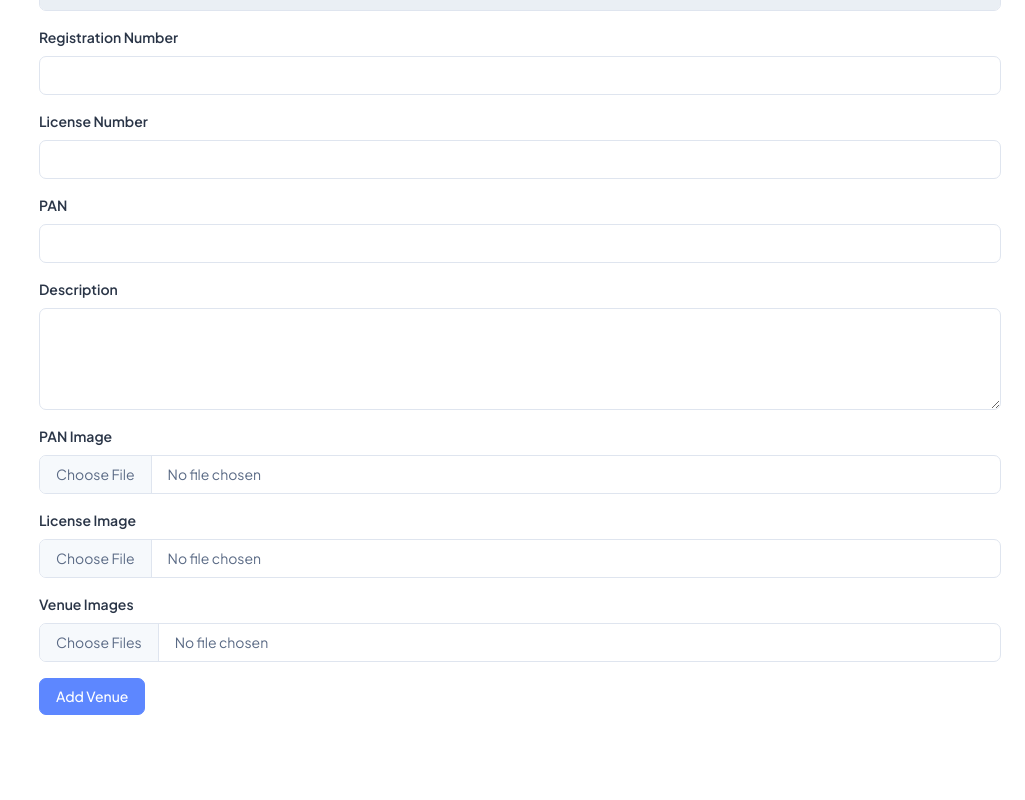
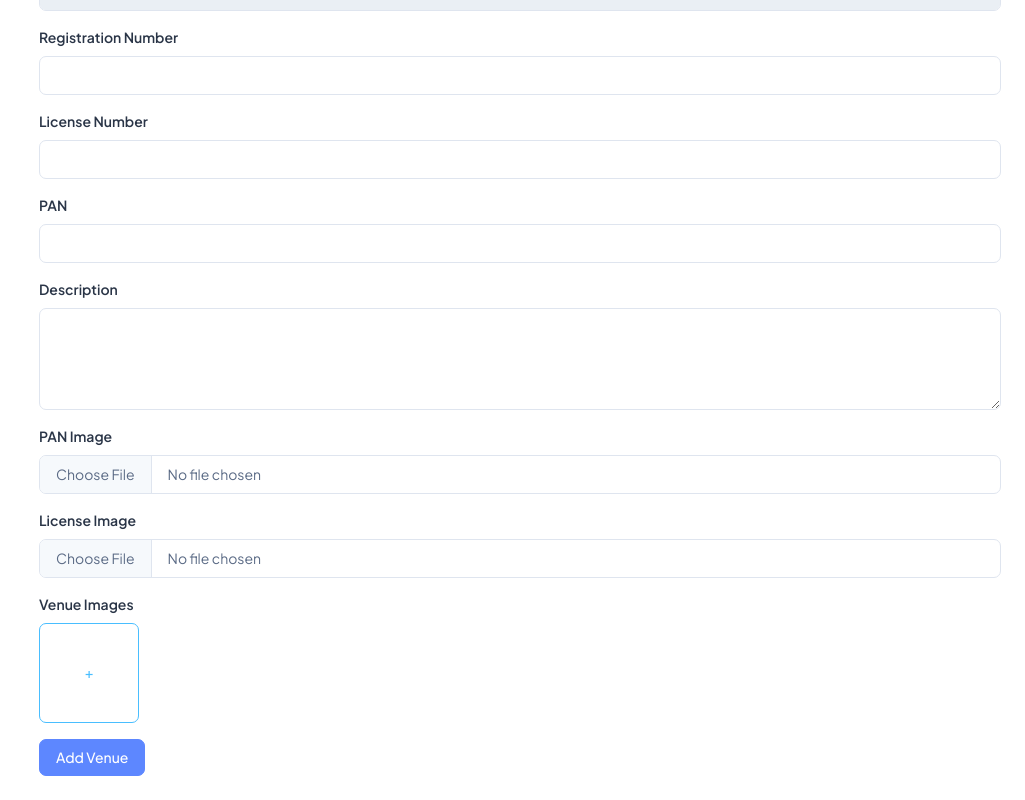
Before and after one commit to khadkaabhishek07/BBAngular, an Angular app: page /addvenue in a window 1280 px wide. Shown: the part 1262-2062 px from the top of the page, without its empty margins (255-1280 px from the left). Before the commit the page ends 2001 px from the top, so only its background shows below. Built offline with nearby package versions, Linux system fonts and the light colour scheme.

Commit message:
venue_image_add

```diff
--- a/src/app/add-venue/add-venue.component.html
+++ b/src/app/add-venue/add-venue.component.html
@@ -99,11 +99,45 @@
                         <label for="licenseImage" class="form-label">License Image</label>
                         <input type="file" id="licenseImage" (change)="onLicenseImageChange($event)" class="form-control" required>
                     </div>
+                    <!-- <div class="mb-3">
+                        <label for="venueImages" class="form-label">Venue Images</label>
+                        <input type="file" id="venueImages" (change)="onVenueImagesChange($event)" class="form-control" multiple>
+                    </div> -->
                     <div class="mb-3">
                         <label for="venueImages" class="form-label">Venue Images</label>
-                        <input type="file" id="venueImages" (change)="onVenueImagesChange($event)" class="form-control" multiple>
-                    </div>
-                    <button type="submit" class="btn btn-primary">Add Venue</button>
+                        <div class="d-flex flex-wrap gap-2">
+                          <!-- Display previews -->
+                          <div *ngFor="let image of venueImages; let i = index" class="position-relative">
+                            <img [src]="image.preview" alt="Venue Image" class="img-thumbnail" style="width: 100px; height: 100px; object-fit: cover;">
+                            <button
+                              type="button"
+                              class="btn-close position-absolute top-0 end-0"
+                              (click)="removeImage(i)"
+                              style="background-color: white;"
+                            ></button>
+                          </div>
+                          <!-- Add image button -->
+                          <div>
+                            <label for="addVenueImage" class="btn btn-outline-secondary d-flex justify-content-center align-items-center" style="width: 100px; height: 100px;">
+                              <span>+</span>
+                            </label>
+                            <input
+                              type="file"
+                              id="addVenueImage"
+                              (change)="addVenueImages($event)"
+                              class="d-none"
+                              multiple
+                            />
+                          </div>
+                        </div>
+                      </div>
+
+                    <!-- <button type="submit" class="btn btn-primary">Add Venue</button> -->
+                    <button type="submit" class="btn btn-primary" [disabled]="isLoading">
+                        <span *ngIf="isLoading" class="spinner-border spinner-border-sm" role="status" aria-hidden="true"></span>
+                        <span *ngIf="!isLoading">Add Venue</span>
+                      </button>
+
                 </form>
             </div>
         </div>
--- a/src/app/add-venue/add-venue.component.ts
+++ b/src/app/add-venue/add-venue.component.ts
@@ -6,11 +6,11 @@ import { AuthService } from '../services/auth.service';
 @Component({
   selector: 'app-add-venue',
   templateUrl: './add-venue.component.html',
-  styleUrls: ['./add-venue.component.css']
+  styleUrls: ['./add-venue.component.css'],
 })
 export class AddVenueComponent implements OnInit {
   venueDetails = {
-    ownerId: '', // Will be dynamically set based on role
+    ownerId: '',
     name: '',
     country: 'Nepal',
     state: '',
@@ -26,18 +26,21 @@ export class AddVenueComponent implements OnInit {
     licenseNumber: '',
     permanentAccountNumber: '',
     description: '',
-    menuPrice: 0
+    menuPrice: 0,
   };
 
   panImage: File | null = null;
   licenseImage: File | null = null;
-  venueImages: File[] = [];
-  isAdmin: boolean = false; // Tracks if the user has admin privileges
+
+  // Array to store files along with their preview URLs
+  venueImages: { file: File; preview: string }[] = [];
+  isAdmin: boolean = false;
+  isLoading: boolean = false; // Tracks loading state
 
   constructor(private authService: AuthService, private http: HttpClient, private router: Router) {}
 
   ngOnInit(): void {
-    this.isAdmin = this.authService.isAdmin(); // Check if the user is an admin
+    this.isAdmin = this.authService.isAdmin();
     this.initializeOwnerId();
   }
 
@@ -50,9 +53,9 @@ export class AddVenueComponent implements OnInit {
     }
   }
 
-  logout() {
+  logout(): void {
     this.authService.logout();
-    this.router.navigate(['/login']); // Redirect to the login page
+    this.router.navigate(['/login']);
   }
 
   onPanImageChange(event: Event): void {
@@ -69,39 +72,60 @@ export class AddVenueComponent implements OnInit {
     }
   }
 
-  onVenueImagesChange(event: Event): void {
+  addVenueImages(event: Event): void {
     const input = event.target as HTMLInputElement;
     if (input.files?.length) {
-      this.venueImages = Array.from(input.files);
+      Array.from(input.files).forEach((file) => {
+        const reader = new FileReader();
+        reader.onload = (e: any) => {
+          this.venueImages.push({ file, preview: e.target.result });
+        };
+        reader.readAsDataURL(file);
+      });
     }
+  }
+
+  removeImage(index: number): void {
+    this.venueImages.splice(index, 1);
   }
 
   addVenue(): void {
     const formData = new FormData();
 
     // Append venue details as JSON
-    formData.append('venue', new Blob([JSON.stringify(this.venueDetails)], { type: 'application/json' }));
+    formData.append(
+      'venue',
+      new Blob([JSON.stringify(this.venueDetails)], { type: 'application/json' })
+    );
 
-    // Append files
+    // Append single file fields
     if (this.panImage) {
       formData.append('panImage', this.panImage);
     }
     if (this.licenseImage) {
       formData.append('licenseImage', this.licenseImage);
     }
-    this.venueImages.forEach((file) => {
+
+    // Append multiple venue images as individual files under the same key
+    this.venueImages.forEach(({ file }) => {
       formData.append('venueImages', file);
     });
+
+    // Set loading state
+    this.isLoading = true;
 
     // API Call
     this.http.post('https://bandobasta.onrender.com/bandobasta/api/v1/venue', formData).subscribe({
       next: () => {
         console.log('Venue added successfully');
+        this.isLoading = false;
         this.router.navigate(['/venues']);
       },
       error: (error) => {
         console.error('Error adding venue:', error);
+        this.isLoading = false;
       },
     });
   }
+
 }
```
